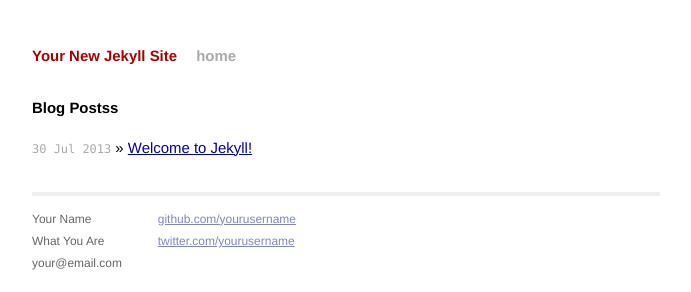
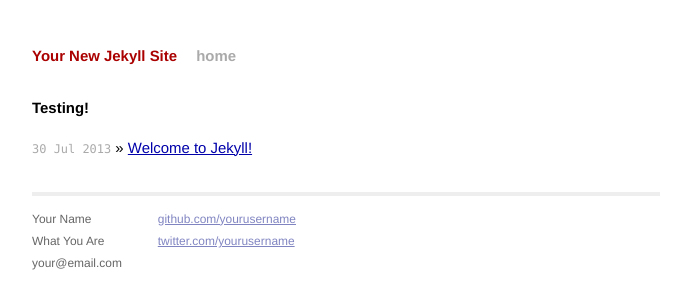
Before and after one commit to jgornick/reservedwordsearch, a Jekyll site: the page built from index.html, in a window 1280 px wide. Shown: the top 292 px of the page, without its empty margins (294-985 px from the left). Built offline with Jekyll 4.4.1, drawn with Linux system fonts in a browser that asks for light colours; Markdown is read by kramdown in place of the engine named in the settings.

Commit message:
Updated home page title.

```diff
--- a/index.html
+++ b/index.html
@@ -4,7 +4,7 @@ title: Your New Jekyll Site
 ---
 
 <div id="home">
-  <h1>Blog Postss</h1>
+  <h1>Testing!</h1>
   <ul class="posts">
     {% for post in site.posts %}
       <li><span>{{ post.date | date_to_string }}</span> &raquo; <a href="{{ post.url }}">{{ post.title }}</a></li>
```
